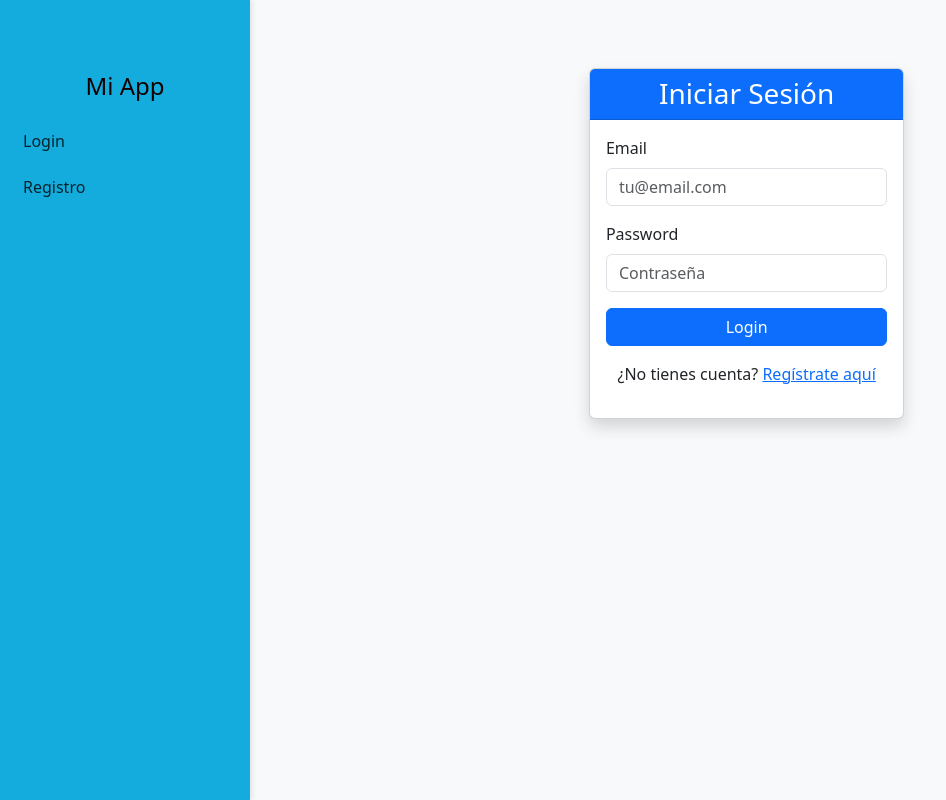
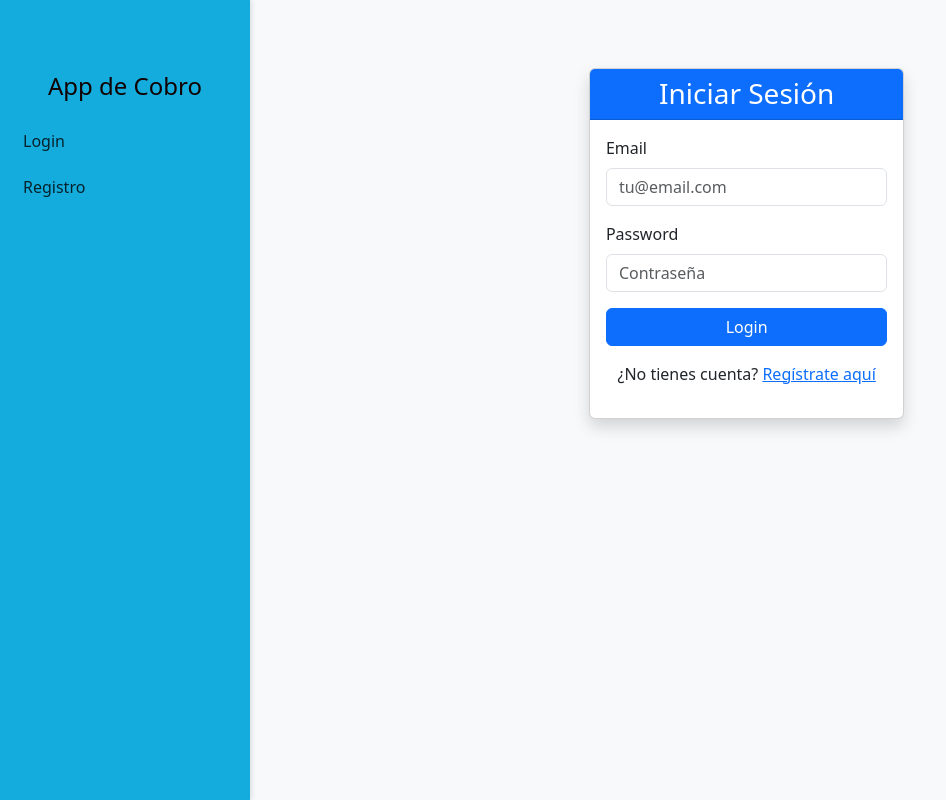
Before and after one commit to JoaquinFritz16/App_Cobro, a Flask app: a page that uses App_Cobro/app/templates/base.html in a window 1280 px wide. Shown: the whole page, without its empty margins (0-946 px from the left). Run offline with Flask 3, Linux system fonts and the light colour scheme.

Commit message:
App de cobro terminada unico mercado pago real no cuenta de prueba, para eso billetera ficticia, lo corro con flask y con ngrok1

```diff
--- a/App_Cobro/app/templates/base.html
+++ b/App_Cobro/app/templates/base.html
@@ -63,7 +63,7 @@
             <!-- Sidebar -->
             <nav class="sidebar col-md-3 col-lg-2 d-md-block">
                 <div class="position-sticky pt-3">
-                    <h4 class="px-3 py-2 text-center">Mi App</h4>
+                    <h4 class="px-3 py-2 text-center">App de Cobro</h4>
                     <ul class="nav flex-column">
                         {% if current_user.is_authenticated %}
                             <li class="nav-item px-3 py-2">
```
